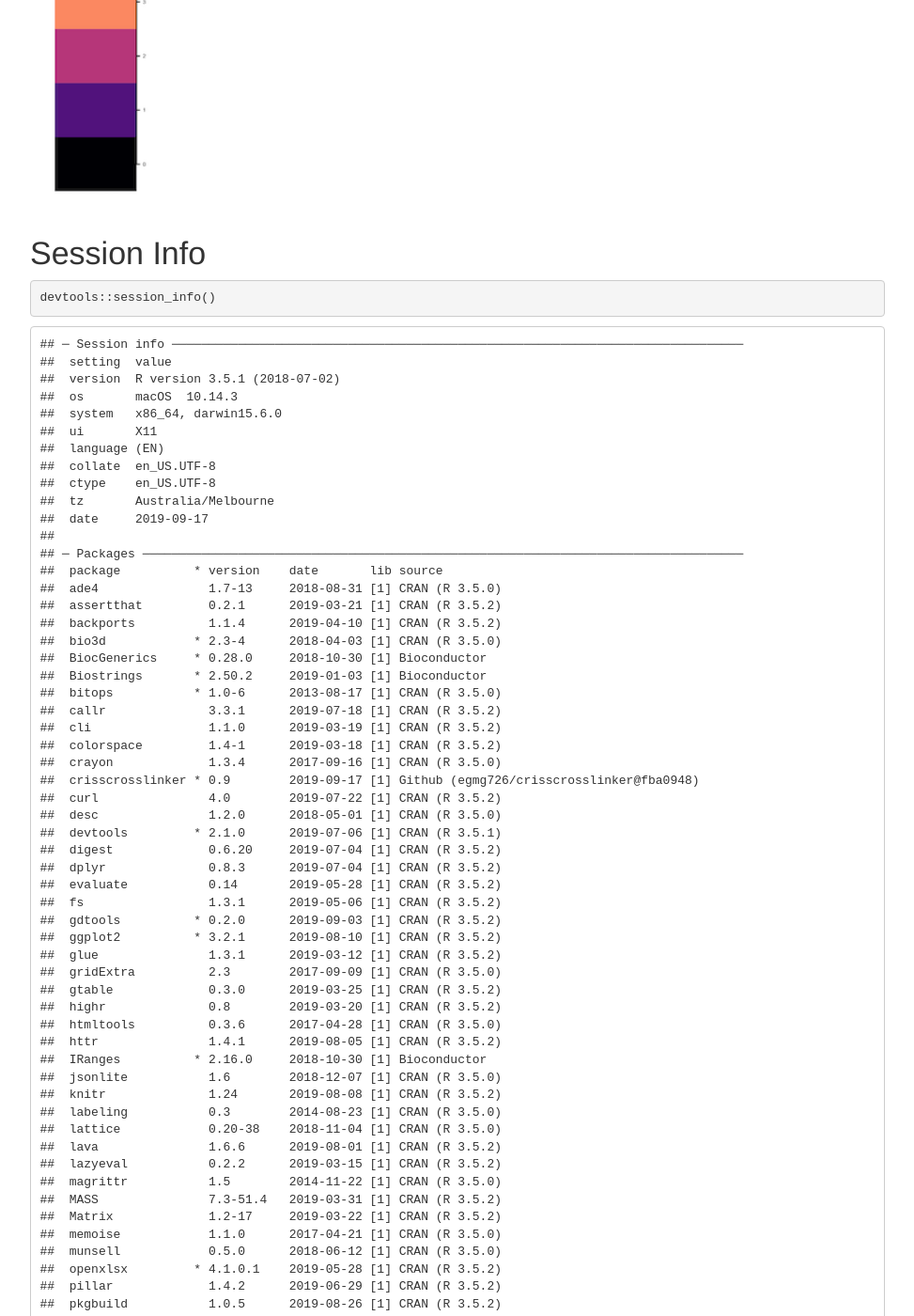
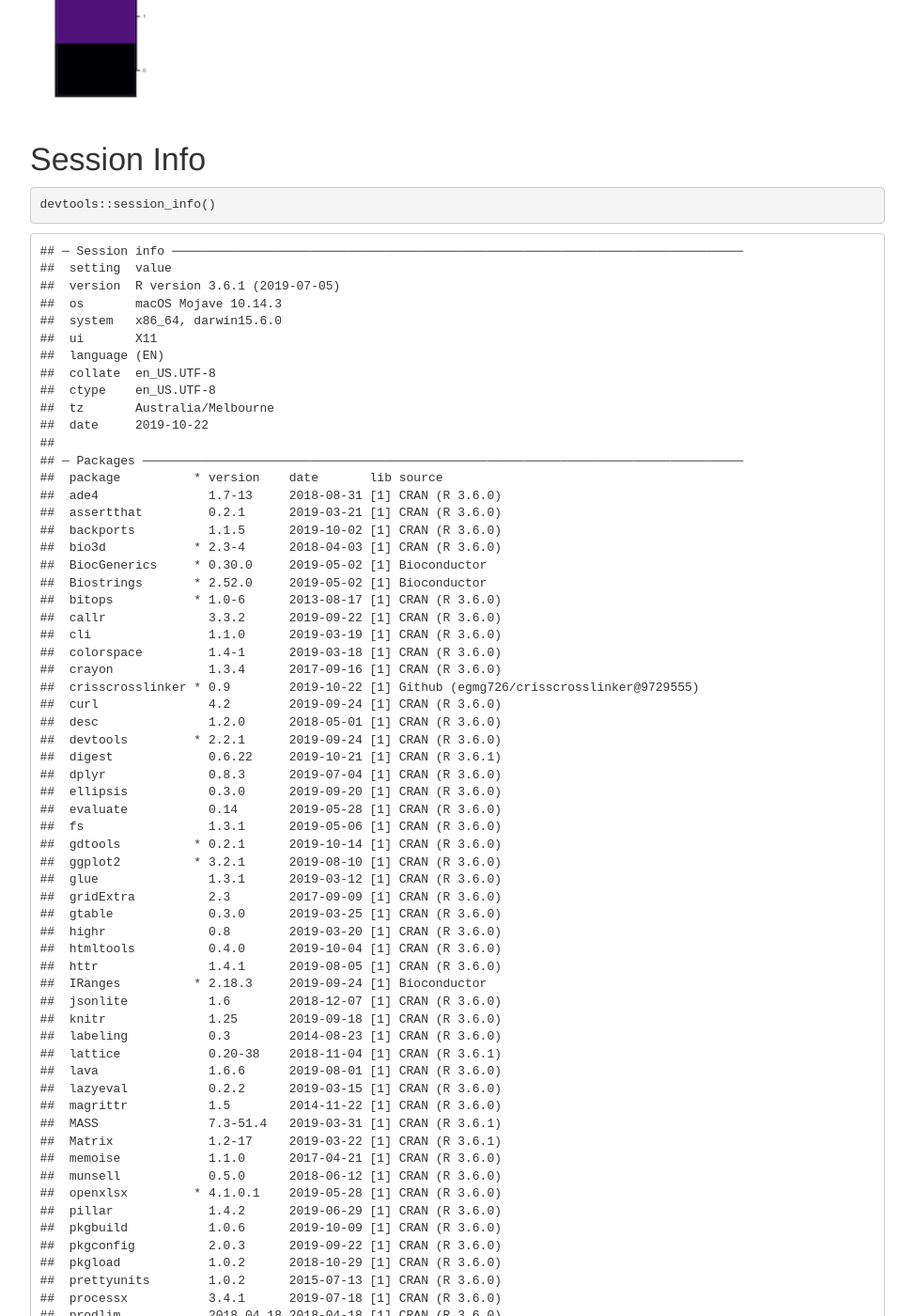
Before and after one commit to egmg726/egmg726.github.io, a Jekyll site: the page crisscrosslinker/nsmb_rbdmap_new_html.html, which Jekyll copies as it is, in a window 1280 px wide and 1400 px high, scrolled down 18170 px. Shown: the whole window at 94% size, without its empty margins (153-1126 px from the left). Built offline with Jekyll 4.4.1, drawn with Linux system fonts in a browser that asks for light colours; formulas are drawn with MathJax 3; some of the changed text lies outside the part shown.

Commit message:
updated RBDmap workflow

```diff
--- a/crisscrosslinker/nsmb_rbdmap_new_html.html
+++ b/crisscrosslinker/nsmb_rbdmap_new_html.html
@@ -12,7 +12,7 @@
 
 <meta name="author" content="Emma Gail" />
 
-<meta name="date" content="2019-09-17" />
+<meta name="date" content="2019-10-22" />
 
 <title>Mapping protein-RNA interactions between a recombinant human PRC2 to RNA using RBDmap</title>
 
@@ -180,7 +180,7 @@ summary {
 
 <h1 class="title toc-ignore">Mapping protein-RNA interactions between a recombinant human PRC2 to RNA using RBDmap</h1>
 <h4 class="author">Emma Gail</h4>
-<h4 class="date">2019-09-17</h4>
+<h4 class="date">2019-10-22</h4>
 
 </div>
 
@@ -197,9 +197,8 @@ summary {
 <p>If you have not done so already, please install <code>crisscrosslinkeR</code>:</p>
 <pre class="r"><code>library(devtools)</code></pre>
 <pre><code>## Loading required package: usethis</code></pre>
-<pre><code>## Warning: package &#39;usethis&#39; was built under R version 3.5.2</code></pre>
 <pre class="r"><code>install_github(&#39;egmg726/crisscrosslinker&#39;)</code></pre>
-<pre><code>## Skipping install of &#39;crisscrosslinker&#39; from a github remote, the SHA1 (fba09487) has not changed since last install.
+<pre><code>## Skipping install of &#39;crisscrosslinker&#39; from a github remote, the SHA1 (97295552) has not changed since last install.
 ##   Use `force = TRUE` to force installation</code></pre>
 </div>
 <div id="load-libraries" class="section level2">
@@ -429,7 +428,6 @@ bs_output_fasta[c(&#39;pro_name&#39;,&#39;binding_sequence&#39;)]</code></pre>
                                 name_by = &#39;pro_name&#39;,
                                 heatmap = TRUE,
                                 db_selection = &#39;FASTA&#39;)</code></pre>
-<pre><code>## Warning: package &#39;gdtools&#39; was built under R version 3.5.2</code></pre>
 <p><img src="nsmb_rbdmap_new_html_files/figure-html/unnamed-chunk-12-1.png" width="672" /></p>
 <p>We can also adjust the colors of the heatmap if we so wish. You can put in a standard <code>RColorBrewer</code> or <code>viridis</code> palette or a list of hexcodes and/or standard R Colors.</p>
 <pre class="r"><code>rbd.freqVector(bs_output = bs_output_fasta,
@@ -676,101 +674,102 @@ bs_output_repeats_pdb2 &lt;- rbd.alignBS2(bs_output_repeats_uniprot,alignIDs,ali
 <pre class="r"><code>devtools::session_info()</code></pre>
 <pre><code>## ─ Session info ──────────────────────────────────────────────────────────────────────────────
 ##  setting  value
-##  version  R version 3.5.1 (2018-07-02)
-##  os       macOS  10.14.3
+##  version  R version 3.6.1 (2019-07-05)
+##  os       macOS Mojave 10.14.3
 ##  system   x86_64, darwin15.6.0
 ##  ui       X11
 ##  language (EN)
 ##  collate  en_US.UTF-8
 ##  ctype    en_US.UTF-8
 ##  tz       Australia/Melbourne
-##  date     2019-09-17
+##  date     2019-10-22
 ##
 ## ─ Packages ──────────────────────────────────────────────────────────────────────────────────
 ##  package          * version    date       lib source
-##  ade4               1.7-13     2018-08-31 [1] CRAN (R 3.5.0)
-##  assertthat         0.2.1      2019-03-21 [1] CRAN (R 3.5.2)
-##  backports          1.1.4      2019-04-10 [1] CRAN (R 3.5.2)
-##  bio3d            * 2.3-4      2018-04-03 [1] CRAN (R 3.5.0)
-##  BiocGenerics     * 0.28.0     2018-10-30 [1] Bioconductor
-##  Biostrings       * 2.50.2     2019-01-03 [1] Bioconductor
-##  bitops           * 1.0-6      2013-08-17 [1] CRAN (R 3.5.0)
-##  callr              3.3.1      2019-07-18 [1] CRAN (R 3.5.2)
-##  cli                1.1.0      2019-03-19 [1] CRAN (R 3.5.2)
-##  colorspace         1.4-1      2019-03-18 [1] CRAN (R 3.5.2)
-##  crayon             1.3.4      2017-09-16 [1] CRAN (R 3.5.0)
-##  crisscrosslinker * 0.9        2019-09-17 [1] Github (egmg726/crisscrosslinker@fba0948)
-##  curl               4.0        2019-07-22 [1] CRAN (R 3.5.2)
-##  desc               1.2.0      2018-05-01 [1] CRAN (R 3.5.0)
-##  devtools         * 2.1.0      2019-07-06 [1] CRAN (R 3.5.1)
-##  digest             0.6.20     2019-07-04 [1] CRAN (R 3.5.2)
-##  dplyr              0.8.3      2019-07-04 [1] CRAN (R 3.5.2)
-##  evaluate           0.14       2019-05-28 [1] CRAN (R 3.5.2)
-##  fs                 1.3.1      2019-05-06 [1] CRAN (R 3.5.2)
-##  gdtools          * 0.2.0      2019-09-03 [1] CRAN (R 3.5.2)
-##  ggplot2          * 3.2.1      2019-08-10 [1] CRAN (R 3.5.2)
-##  glue               1.3.1      2019-03-12 [1] CRAN (R 3.5.2)
-##  gridExtra          2.3        2017-09-09 [1] CRAN (R 3.5.0)
-##  gtable             0.3.0      2019-03-25 [1] CRAN (R 3.5.2)
-##  highr              0.8        2019-03-20 [1] CRAN (R 3.5.2)
-##  htmltools          0.3.6      2017-04-28 [1] CRAN (R 3.5.0)
-##  httr               1.4.1      2019-08-05 [1] CRAN (R 3.5.2)
-##  IRanges          * 2.16.0     2018-10-30 [1] Bioconductor
-##  jsonlite           1.6        2018-12-07 [1] CRAN (R 3.5.0)
-##  knitr              1.24       2019-08-08 [1] CRAN (R 3.5.2)
-##  labeling           0.3        2014-08-23 [1] CRAN (R 3.5.0)
-##  lattice            0.20-38    2018-11-04 [1] CRAN (R 3.5.0)
-##  lava               1.6.6      2019-08-01 [1] CRAN (R 3.5.2)
-##  lazyeval           0.2.2      2019-03-15 [1] CRAN (R 3.5.2)
-##  magrittr           1.5        2014-11-22 [1] CRAN (R 3.5.0)
-##  MASS               7.3-51.4   2019-03-31 [1] CRAN (R 3.5.2)
-##  Matrix             1.2-17     2019-03-22 [1] CRAN (R 3.5.2)
-##  memoise            1.1.0      2017-04-21 [1] CRAN (R 3.5.0)
-##  munsell            0.5.0      2018-06-12 [1] CRAN (R 3.5.0)
-##  openxlsx         * 4.1.0.1    2019-05-28 [1] CRAN (R 3.5.2)
-##  pillar             1.4.2      2019-06-29 [1] CRAN (R 3.5.2)
-##  pkgbuild           1.0.5      2019-08-26 [1] CRAN (R 3.5.2)
-##  pkgconfig          2.0.2      2018-08-16 [1] CRAN (R 3.5.0)
-##  pkgload            1.0.2      2018-10-29 [1] CRAN (R 3.5.0)
-##  prettyunits        1.0.2      2015-07-13 [1] CRAN (R 3.5.0)
-##  processx           3.4.1      2019-07-18 [1] CRAN (R 3.5.2)
-##  prodlim            2018.04.18 2018-04-18 [1] CRAN (R 3.5.0)
-##  ps                 1.3.0      2018-12-21 [1] CRAN (R 3.5.0)
-##  purrr              0.3.2      2019-03-15 [1] CRAN (R 3.5.2)
-##  R6                 2.4.0      2019-02-14 [1] CRAN (R 3.5.2)
-##  RColorBrewer     * 1.1-2      2014-12-07 [1] CRAN (R 3.5.0)
-##  Rcpp               1.0.2      2019-07-25 [1] CRAN (R 3.5.2)
-##  RCurl            * 1.95-4.12  2019-03-04 [1] CRAN (R 3.5.2)
-##  remotes            2.1.0      2019-06-24 [1] CRAN (R 3.5.2)
-##  rlang              0.4.0      2019-06-25 [1] CRAN (R 3.5.2)
-##  rmarkdown          1.15       2019-08-21 [1] CRAN (R 3.5.2)
-##  rprojroot          1.3-2      2018-01-03 [1] CRAN (R 3.5.0)
-##  S4Vectors        * 0.20.1     2018-11-09 [1] Bioconductor
-##  scales             1.0.0      2018-08-09 [1] CRAN (R 3.5.0)
-##  seqinr           * 3.6-1      2019-09-07 [1] CRAN (R 3.5.2)
-##  sessioninfo        1.1.1      2018-11-05 [1] CRAN (R 3.5.0)
-##  stringi            1.4.3      2019-03-12 [1] CRAN (R 3.5.2)
-##  stringr          * 1.4.0      2019-02-10 [1] CRAN (R 3.5.2)
-##  survival           2.44-1.1   2019-04-01 [1] CRAN (R 3.5.2)
-##  svglite          * 1.2.2      2019-05-17 [1] CRAN (R 3.5.2)
-##  systemfonts        0.1.1      2019-07-01 [1] CRAN (R 3.5.2)
-##  testthat           2.2.1      2019-07-25 [1] CRAN (R 3.5.2)
-##  tibble             2.1.3      2019-06-06 [1] CRAN (R 3.5.2)
-##  tidyselect         0.2.5      2018-10-11 [1] CRAN (R 3.5.0)
-##  tufte            * 0.5        2019-05-12 [1] CRAN (R 3.5.2)
-##  usethis          * 1.5.1      2019-07-04 [1] CRAN (R 3.5.2)
-##  viridis          * 0.5.1      2018-03-29 [1] CRAN (R 3.5.0)
-##  viridisLite      * 0.3.0      2018-02-01 [1] CRAN (R 3.5.0)
-##  withr              2.1.2      2018-03-15 [1] CRAN (R 3.5.0)
-##  xfun               0.9        2019-08-21 [1] CRAN (R 3.5.2)
-##  XML              * 3.98-1.20  2019-06-06 [1] CRAN (R 3.5.2)
-##  xml2               1.2.2      2019-08-09 [1] CRAN (R 3.5.2)
-##  XVector          * 0.22.0     2018-10-30 [1] Bioconductor
-##  yaml               2.2.0      2018-07-25 [1] CRAN (R 3.5.0)
-##  zip                2.0.4      2019-09-01 [1] CRAN (R 3.5.2)
-##  zlibbioc           1.28.0     2018-10-30 [1] Bioconductor
+##  ade4               1.7-13     2018-08-31 [1] CRAN (R 3.6.0)
+##  assertthat         0.2.1      2019-03-21 [1] CRAN (R 3.6.0)
+##  backports          1.1.5      2019-10-02 [1] CRAN (R 3.6.0)
+##  bio3d            * 2.3-4      2018-04-03 [1] CRAN (R 3.6.0)
+##  BiocGenerics     * 0.30.0     2019-05-02 [1] Bioconductor
+##  Biostrings       * 2.52.0     2019-05-02 [1] Bioconductor
+##  bitops           * 1.0-6      2013-08-17 [1] CRAN (R 3.6.0)
+##  callr              3.3.2      2019-09-22 [1] CRAN (R 3.6.0)
+##  cli                1.1.0      2019-03-19 [1] CRAN (R 3.6.0)
+##  colorspace         1.4-1      2019-03-18 [1] CRAN (R 3.6.0)
+##  crayon             1.3.4      2017-09-16 [1] CRAN (R 3.6.0)
+##  crisscrosslinker * 0.9        2019-10-22 [1] Github (egmg726/crisscrosslinker@9729555)
+##  curl               4.2        2019-09-24 [1] CRAN (R 3.6.0)
+##  desc               1.2.0      2018-05-01 [1] CRAN (R 3.6.0)
+##  devtools         * 2.2.1      2019-09-24 [1] CRAN (R 3.6.0)
+##  digest             0.6.22     2019-10-21 [1] CRAN (R 3.6.1)
+##  dplyr              0.8.3      2019-07-04 [1] CRAN (R 3.6.0)
+##  ellipsis           0.3.0      2019-09-20 [1] CRAN (R 3.6.0)
+##  evaluate           0.14       2019-05-28 [1] CRAN (R 3.6.0)
+##  fs                 1.3.1      2019-05-06 [1] CRAN (R 3.6.0)
+##  gdtools          * 0.2.1      2019-10-14 [1] CRAN (R 3.6.0)
+##  ggplot2          * 3.2.1      2019-08-10 [1] CRAN (R 3.6.0)
+##  glue               1.3.1      2019-03-12 [1] CRAN (R 3.6.0)
+##  gridExtra          2.3        2017-09-09 [1] CRAN (R 3.6.0)
+##  gtable             0.3.0      2019-03-25 [1] CRAN (R 3.6.0)
+##  highr              0.8        2019-03-20 [1] CRAN (R 3.6.0)
+##  htmltools          0.4.0      2019-10-04 [1] CRAN (R 3.6.0)
+##  httr               1.4.1      2019-08-05 [1] CRAN (R 3.6.0)
+##  IRanges          * 2.18.3     2019-09-24 [1] Bioconductor
+##  jsonlite           1.6        2018-12-07 [1] CRAN (R 3.6.0)
+##  knitr              1.25       2019-09-18 [1] CRAN (R 3.6.0)
+##  labeling           0.3        2014-08-23 [1] CRAN (R 3.6.0)
+##  lattice            0.20-38    2018-11-04 [1] CRAN (R 3.6.1)
+##  lava               1.6.6      2019-08-01 [1] CRAN (R 3.6.0)
+##  lazyeval           0.2.2      2019-03-15 [1] CRAN (R 3.6.0)
+##  magrittr           1.5        2014-11-22 [1] CRAN (R 3.6.0)
+##  MASS               7.3-51.4   2019-03-31 [1] CRAN (R 3.6.1)
+##  Matrix             1.2-17     2019-03-22 [1] CRAN (R 3.6.1)
+##  memoise            1.1.0      2017-04-21 [1] CRAN (R 3.6.0)
+##  munsell            0.5.0      2018-06-12 [1] CRAN (R 3.6.0)
+##  openxlsx         * 4.1.0.1    2019-05-28 [1] CRAN (R 3.6.0)
+##  pillar             1.4.2      2019-06-29 [1] CRAN (R 3.6.0)
+##  pkgbuild           1.0.6      2019-10-09 [1] CRAN (R 3.6.0)
+##  pkgconfig          2.0.3      2019-09-22 [1] CRAN (R 3.6.0)
+##  pkgload            1.0.2      2018-10-29 [1] CRAN (R 3.6.0)
+##  prettyunits        1.0.2      2015-07-13 [1] CRAN (R 3.6.0)
+##  processx           3.4.1      2019-07-18 [1] CRAN (R 3.6.0)
+##  prodlim            2018.04.18 2018-04-18 [1] CRAN (R 3.6.0)
+##  ps                 1.3.0      2018-12-21 [1] CRAN (R 3.6.0)
+##  purrr              0.3.2      2019-03-15 [1] CRAN (R 3.6.0)
+##  R6                 2.4.0      2019-02-14 [1] CRAN (R 3.6.0)
+##  RColorBrewer     * 1.1-2      2014-12-07 [1] CRAN (R 3.6.0)
+##  Rcpp               1.0.2      2019-07-25 [1] CRAN (R 3.6.0)
+##  RCurl            * 1.95-4.12  2019-03-04 [1] CRAN (R 3.6.0)
+##  remotes            2.1.0      2019-06-24 [1] CRAN (R 3.6.0)
+##  rlang              0.4.0      2019-06-25 [1] CRAN (R 3.6.0)
+##  rmarkdown          1.16       2019-10-01 [1] CRAN (R 3.6.0)
+##  rprojroot          1.3-2      2018-01-03 [1] CRAN (R 3.6.0)
+##  S4Vectors        * 0.22.1     2019-09-09 [1] Bioconductor
+##  scales             1.0.0      2018-08-09 [1] CRAN (R 3.6.0)
+##  seqinr           * 3.6-1      2019-09-07 [1] CRAN (R 3.6.0)
+##  sessioninfo        1.1.1      2018-11-05 [1] CRAN (R 3.6.0)
+##  stringi            1.4.3      2019-03-12 [1] CRAN (R 3.6.0)
+##  stringr          * 1.4.0      2019-02-10 [1] CRAN (R 3.6.0)
+##  survival           2.44-1.1   2019-04-01 [1] CRAN (R 3.6.1)
+##  svglite          * 1.2.2      2019-05-17 [1] CRAN (R 3.6.0)
+##  systemfonts        0.1.1      2019-07-01 [1] CRAN (R 3.6.0)
+##  testthat           2.2.1      2019-07-25 [1] CRAN (R 3.6.0)
+##  tibble             2.1.3      2019-06-06 [1] CRAN (R 3.6.0)
+##  tidyselect         0.2.5      2018-10-11 [1] CRAN (R 3.6.0)
+##  tufte            * 0.5        2019-05-12 [1] CRAN (R 3.6.0)
+##  usethis          * 1.5.1      2019-07-04 [1] CRAN (R 3.6.0)
+##  viridis          * 0.5.1      2018-03-29 [1] CRAN (R 3.6.0)
+##  viridisLite      * 0.3.0      2018-02-01 [1] CRAN (R 3.6.0)
+##  withr              2.1.2      2018-03-15 [1] CRAN (R 3.6.0)
+##  xfun               0.10       2019-10-01 [1] CRAN (R 3.6.0)
+##  XML              * 3.98-1.20  2019-06-06 [1] CRAN (R 3.6.0)
+##  xml2               1.2.2      2019-08-09 [1] CRAN (R 3.6.0)
+##  XVector          * 0.24.0     2019-05-02 [1] Bioconductor
+##  yaml               2.2.0      2018-07-25 [1] CRAN (R 3.6.0)
+##  zip                2.0.4      2019-09-01 [1] CRAN (R 3.6.0)
+##  zlibbioc           1.30.0     2019-05-02 [1] Bioconductor
 ##
-## [1] /Library/Frameworks/R.framework/Versions/3.5/Resources/library</code></pre>
+## [1] /Library/Frameworks/R.framework/Versions/3.6/Resources/library</code></pre>
 </div>
 <div id="references" class="section level1">
 <h1>References</h1>
```
